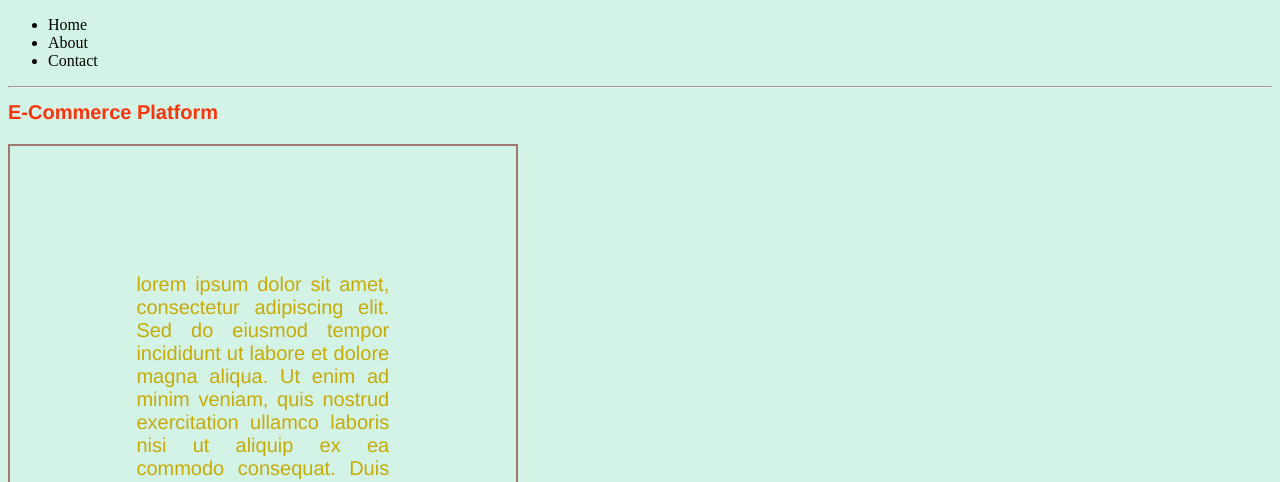
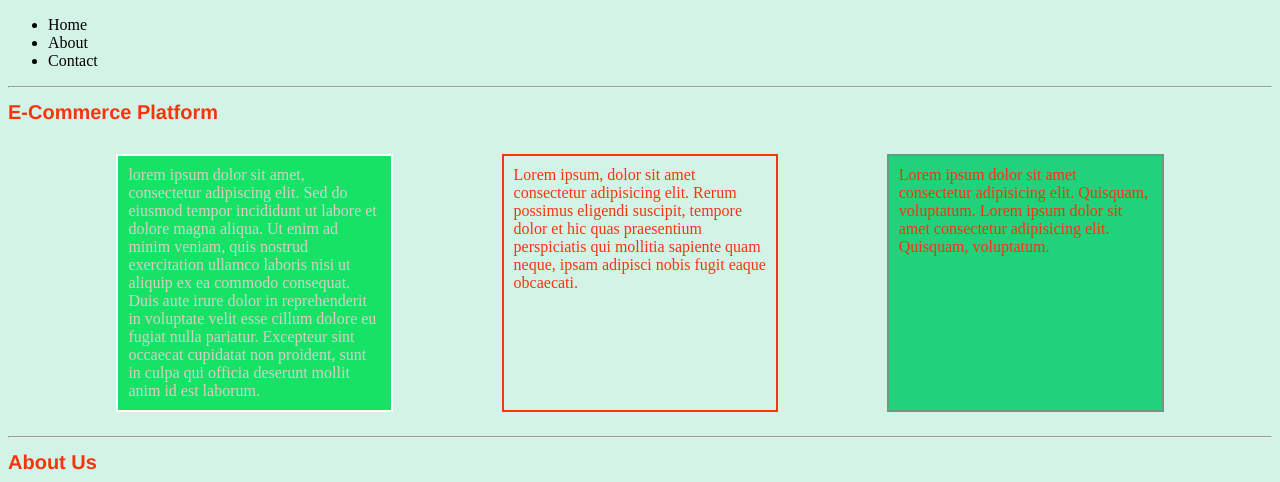
Before and after one commit to AlwaysKiprop/HTMLbasics, a plain HTML site: page index.html in a window 1280 px wide. Shown: the top 482 px of the page. Drawn offline with Linux system fonts and the light colour scheme.

Commit message:
third commit

```diff
--- a/index.html
+++ b/index.html
@@ -20,10 +20,13 @@
 </nav>
 <hr>
 <!-- this is home -->
- <div>
-     <h1>E-Commerce Platform</h1>
-    <p id="one">lorem ipsum dolor sit amet, consectetur adipiscing elit. Sed do eiusmod tempor incididunt ut labore et dolore magna aliqua. Ut enim ad minim veniam, quis nostrud exercitation ullamco laboris nisi ut aliquip ex ea commodo consequat. Duis aute irure dolor in reprehenderit in voluptate velit esse cillum dolore eu fugiat nulla pariatur. Excepteur sint occaecat cupidatat non proident, sunt in culpa qui officia deserunt mollit anim id est laborum.
+<h1>E-Commerce Platform</h1>
+ <div id="home">
+
+    <p class="one">lorem ipsum dolor sit amet, consectetur adipiscing elit. Sed do eiusmod tempor incididunt ut labore et dolore magna aliqua. Ut enim ad minim veniam, quis nostrud exercitation ullamco laboris nisi ut aliquip ex ea commodo consequat. Duis aute irure dolor in reprehenderit in voluptate velit esse cillum dolore eu fugiat nulla pariatur. Excepteur sint occaecat cupidatat non proident, sunt in culpa qui officia deserunt mollit anim id est laborum.
     </p>
+    <p class="two">Lorem ipsum, dolor sit amet consectetur adipisicing elit. Rerum possimus eligendi suscipit, tempore dolor et hic quas praesentium perspiciatis qui mollitia sapiente quam neque, ipsam adipisci nobis fugit eaque obcaecati.</p>
+    <p class="three">Lorem ipsum dolor sit amet consectetur adipisicing elit. Quisquam, voluptatum. Lorem ipsum dolor sit amet consectetur adipisicing elit. Quisquam, voluptatum.</p>
  </div>
  <hr>
 <!-- About section -->
--- a/styles.css
+++ b/styles.css
@@ -4,17 +4,40 @@ h1{
     font-size: 20px;
     text-align: justify;
 }
+.one{
+    color :hsl(10, 13%, 82%);
+    border: 2px solid hsl(15, 100%, 99%);
+    padding: 10px;
+    background-color: hsl(143, 82%, 49%);
+    width: 20%;
+}
+.two{
+    color :hsl(10, 94%, 51%);
+    border: 2px solid hsl(10, 94%, 51%);
+    padding: 10px;
+    width: 20%
+}
+.three{
+    color :hsl(10, 94%, 51%);
+    border: 2px solid hwb(151 42% 40%);
+    padding: 10px;
+    background-color: hwb(151 13% 18%);
+    width: 20%
+}
+#home{
+    display: flex;
+    justify-content: space-evenly;
+}
+@media only screen and (max-width: 768px) {
+    #home{
+        display: flex;
+        flex-direction: column;
 
-#one{
-    color:lab(70.65% 1.24 71.68);
-    font-family: 'Franklin Gothic Medium', 'Arial Narrow', Arial, sans-serif;
-    font-size: 20px;
-    text-align: justify;
-    padding: 10%;
-    border: 2px solid hwb(10 45% 38%);
-    width: 20%;
 
+
+    }
 }
+
 body{
     background-color: hsl(158, 56%, 89%);
 }
```
